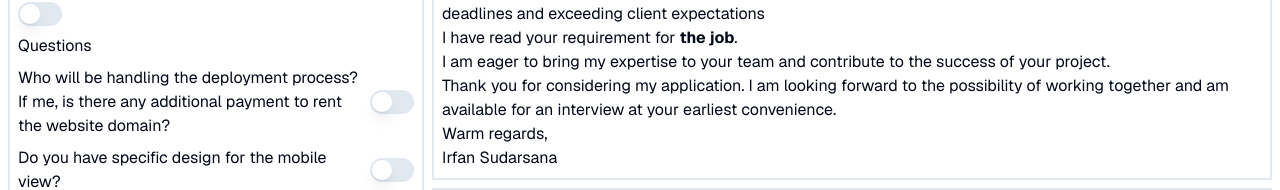
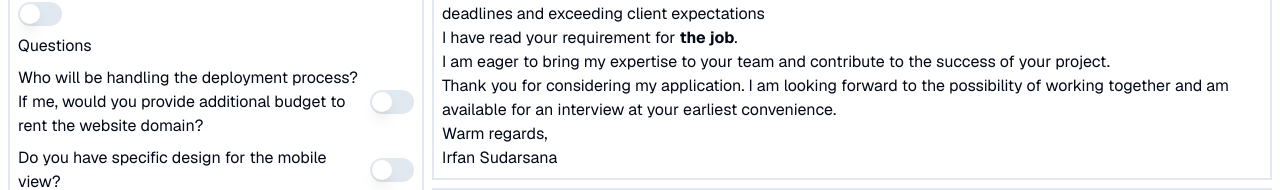
Before and after one commit to irfansud2nd/sud-dev, a Next.js app: page /proposal in a window 1280 px wide. Shown: the part 249-439 px from the top of the page. Built offline with nearby package versions, Linux system fonts and the light colour scheme.

Commit message:
default question changes

```diff
--- a/components/proposal/Proposal.tsx
+++ b/components/proposal/Proposal.tsx
@@ -19,7 +19,7 @@ export type Proposal = {
 
 const Proposal = () => {
   const defaultQuestions = [
-    "Who will be handling the deployment process? If me, is there any additional payment to rent the website domain?",
+    "Who will be handling the deployment process? If me, would you provide additional budget to rent the website domain?",
     "Do you have specific design for the mobile view?",
     "What kind of back-end do you use?",
     "Is it allowed to build the website using front-end framework? If yes do you have specific framework you preferred?",
```
